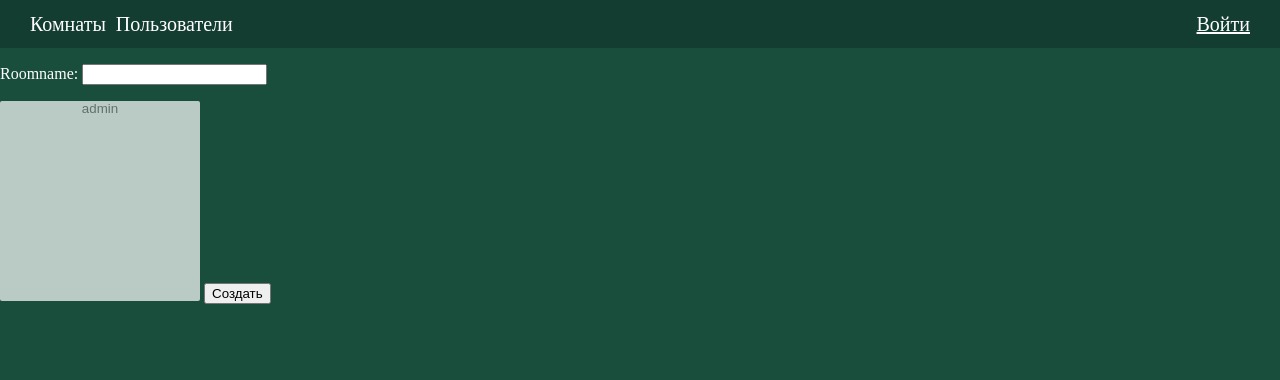
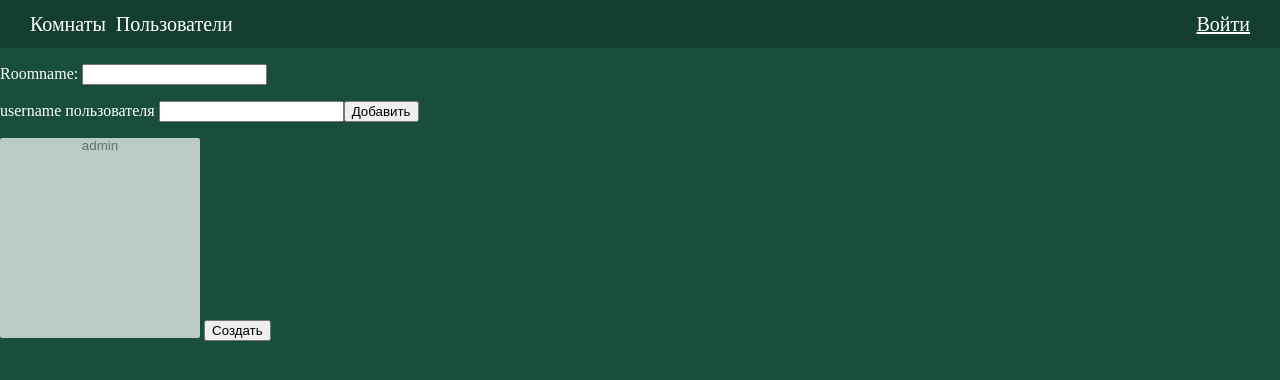
Before and after one commit to slavidich/e6, a Django app: page /create/room in a window 1280 px wide. Shown: the top 380 px of the page. Run offline with Django 5.2, Linux system fonts and the light colour scheme.

Commit message:
serializer user search

```diff
--- a/e6/social/serializers.py
+++ b/e6/social/serializers.py
@@ -19,3 +19,8 @@ class MessageSerializer( serializers.ModelSerializer):
             room=room,
         )
         return msg
+
+class UserSearchByUsernameSerializer(serializers.ModelSerializer):
+    class Meta:
+        model = User
+        fields = ['id', 'username', ]
--- a/e6/social/templates/base.html
+++ b/e6/social/templates/base.html
@@ -30,4 +30,7 @@
     const timezone = Intl.DateTimeFormat().resolvedOptions().timeZone; // e.g. "America/New_York"
     document.cookie = "django_timezone=" + timezone;
 </script>
+{% block script %}
+
+{% endblock %}
 </html>
--- a/e6/social/templates/createroom.html
+++ b/e6/social/templates/createroom.html
@@ -2,16 +2,32 @@
 {% load static %}
 
 {% block content %}
-<form action="", method="post">
+<form id="form" action="", method="post">
     {% csrf_token%}
 
     {% for f in form %}
         <p><label class="form-label" for="{{ f.id_for_label }}">{{f.label}}: </label>{{ f }}</p>
         <div class="form-error">{{ f.errors }}</div>
     {% endfor %}
-    <select class="createroomselect" multiple="" disabled="true">
+    <p>username пользователя <input id="inputusername" ><button type="button" id="adduserbtn" onclick="" >Добавить</button></p>
+    <select id="listofusers" class="createroomselect" multiple="" disabled="true">
         <option value="3">admin</option>
     </select>
     <button type="submit">Создать</button>
 </form>
 {% endblock %}
+
+{% block script %}
+<script>
+    function searchuser(username){
+
+    }
+    document.querySelector('#inputusername').addEventListener('keypress', (event)=>{
+        if (event.keyCode ==13){
+            event.preventDefault();
+        }
+    })
+
+
+</script>
+{% endblock %}
--- a/e6/social/urls.py
+++ b/e6/social/urls.py
@@ -12,6 +12,6 @@ urlpatterns = [
     path('rooms', roomlist, name='rooms'),
     path('create/room', createroom, name='createroom'),
     path('chats/<slug:username>', usertouserchat, name='usertouserchat'),
-
+    path('api/searchuser', UserSearchByUserName.as_view()),
 
 ]
--- a/e6/social/views.py
+++ b/e6/social/views.py
@@ -1,4 +1,6 @@
 from django.shortcuts import render, redirect
+from rest_framework.response import Response
+
 from .models import Profile, ChatMessages, Room, Message
 from .forms import ChangeProfile, CreateRoom
 from django.contrib.auth.models import User
@@ -96,3 +98,11 @@ def roomview(request, roomname):
 class MessageList(generics.ListCreateAPIView):
    queryset = Message.objects.all()
    serializer_class = MessageSerializer
+
+class UserSearchByUserName(generics.GenericAPIView):
+    serializer_class = UserSearchByUsernameSerializer
+    def get(self, request, format=None):
+        username =  request.query_params['username']
+        user = User.objects.get(username=username)
+        serializer = UserSearchByUsernameSerializer(user, many=False)
+        return Response(serializer.data)
```
